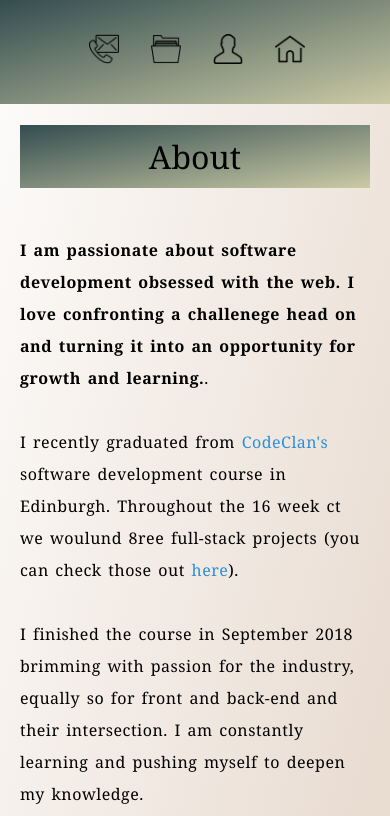
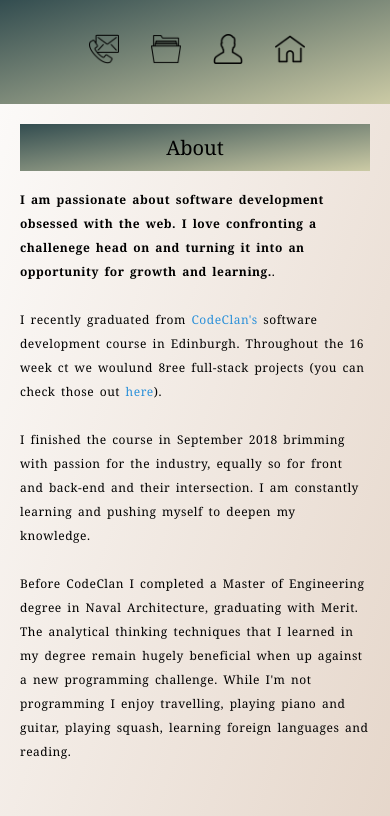
Before and after one commit to jah1603/jQuery-ReactJS-carousels, a React (Create React App) app: page /about in a window 390 px wide. Shown: the top 816 px of the page. Built offline with nearby package versions, Linux system fonts and the light colour scheme.

Commit message:
further responsiveness media queries

```diff
--- a/src/App.css
+++ b/src/App.css
@@ -606,6 +606,15 @@ color: white;
 @media (max-width: 840px) {
   .about-paragraph {
     width: auto;
+    margin-top: 0px;
+  }
+}
+
+@media (max-width: 450px) {
+  .about-paragraph {
+    width: auto;
+    font-size: 12px;
+    margin-top: 0px;
   }
 }
 
@@ -762,6 +771,24 @@ color: white;
   margin-bottom: 20px;
   font-weight: normal;
   background: linear-gradient(to bottom right, #334d50, #cbcaa5);
+
+}
+
+@media (max-width: 840px) {
+
+  .headline {
+    font-size: 28px;
+    margin-bottom: 5px;
+  }
+
+}
+
+@media (max-width: 450px) {
+
+  .headline {
+    font-size: 20px;
+    margin-bottom: 5px;
+  }
 
 }
 
--- a/src/components/Portfolio.js
+++ b/src/components/Portfolio.js
@@ -102,7 +102,7 @@ class Portfolio extends React.Component {
 
       <table>
       <tr>
-      <th><img style={{width:'3rem', height: '3rem', marginTop: '0.2rem', borderRadius: '15rem'}} src={require('../images/reach.png')}></img></th>
+      <th className="project-logo"><img style={{width:'3rem', height: '3rem', marginTop: '0.2rem', borderRadius: '15rem'}} src={require('../images/reach.png')}></img></th>
       <th>
       <h2 style={{marginLeft: '0.5rem'}}>
           Reach
@@ -153,7 +153,7 @@ class Portfolio extends React.Component {
 
       <table>
       <tr>
-      <th><img style={{width:'5rem', height: '5rem', marginTop: '0.2rem'}} src={require('../images/weather2.gif')}></img></th>
+      <th className="project-logo"><img style={{width:'5rem', height: '5rem', marginTop: '0.2rem'}} src={require('../images/weather2.gif')}></img></th>
       <th>
       <h2 style={{marginLeft: '0.5rem'}}>
           Weather2...
@@ -205,7 +205,7 @@ class Portfolio extends React.Component {
 
     <table>
     <tr>
-    <th><img style={{width:'5rem', height: '5rem', marginTop: '0.2rem'}} src={require('../images/football-boots.png')}></img></th>
+    <th className="project-logo"><img style={{width:'5rem', height: '5rem', marginTop: '0.2rem'}} src={require('../images/football-boots.png')}></img></th>
     <th>
     <h2 style={{marginLeft: '0.5rem'}}>
         FixturePal
@@ -248,7 +248,7 @@ class Portfolio extends React.Component {
 
   <table>
   <tr>
-  <th><img style={{width:'5rem', height: '5rem', marginTop: '0,5rem'}} src={require('../images/books.png')}></img></th>
+  <th className="project-logo"><img style={{width:'5rem', height: '5rem', marginTop: '0,5rem'}} src={require('../images/books.png')}></img></th>
   <th>
   <h2 style={{marginLeft: '0.5rem'}}>
       Invent.story
@@ -293,7 +293,7 @@ class Portfolio extends React.Component {
 
       <table>
       <tr>
-      <th><img style={{width:'5rem', height: '5rem', marginTop: '0,5rem'}} src={require('../images/weather2wed.png')}></img></th>
+      <th className="project-logo"><img style={{width:'5rem', height: '5rem', marginTop: '0,5rem'}} src={require('../images/weather2wed.png')}></img></th>
       <th>
       <h2 style={{marginLeft: '0.5rem'}}>
           Weather2Wed
```
